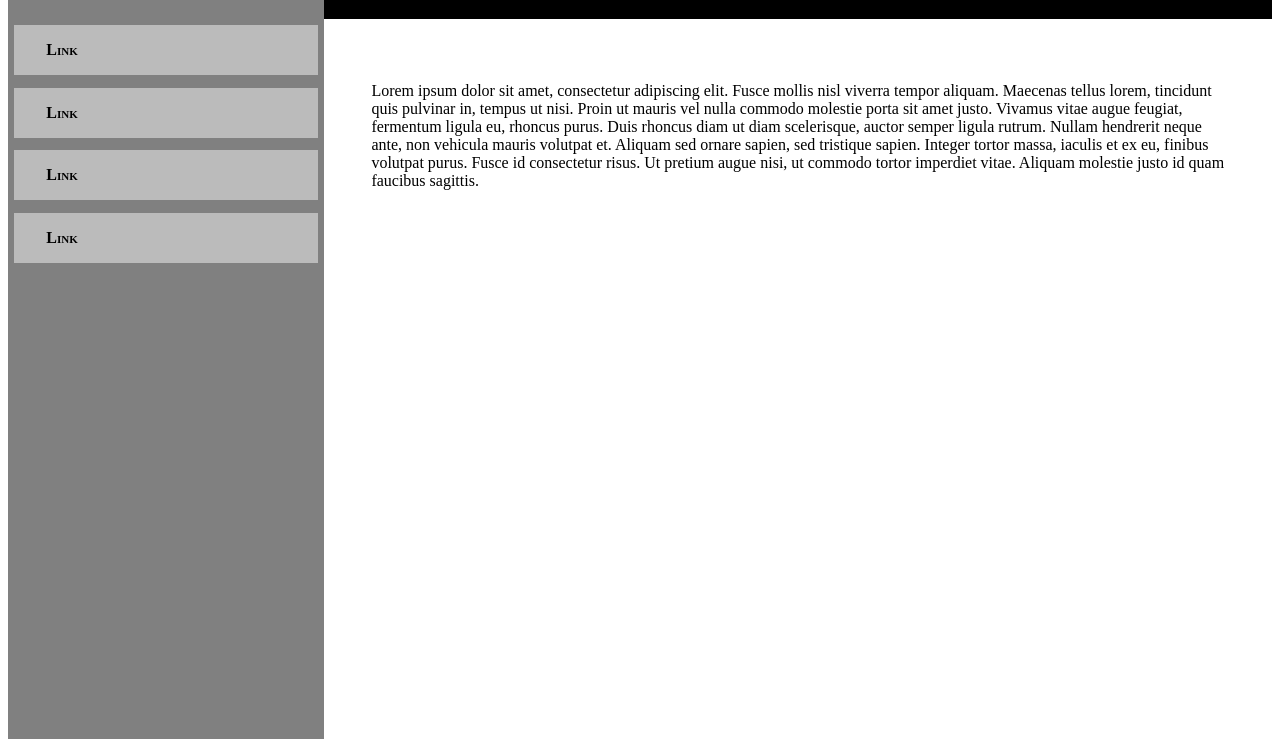
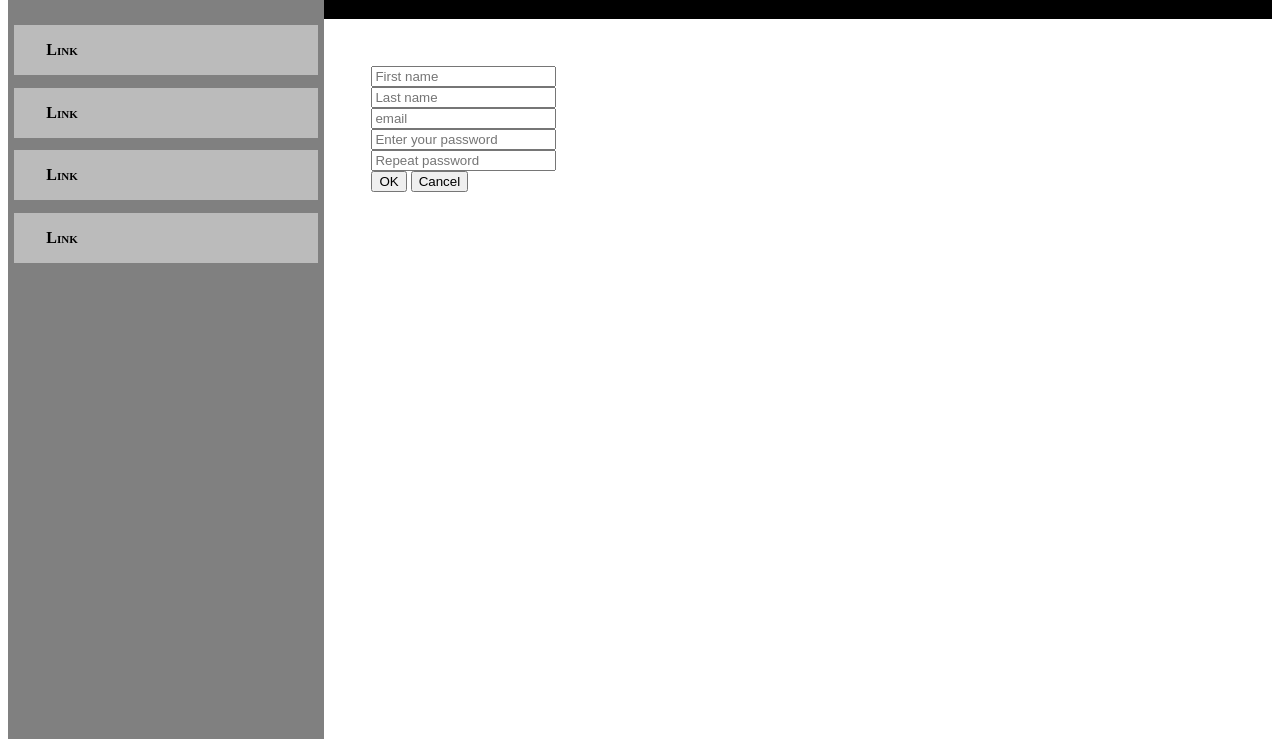
Before and after one commit to KristinaNikolic/mathos-zadatak-osnovecss, a plain HTML site: page root/index.html in a window 1280 px wide. Shown: the part 69-816 px from the top of the page. Drawn offline with Linux system fonts and the light colour scheme.

Commit message:
added form to index.html

```diff
--- a/root/index.html
+++ b/root/index.html
@@ -23,14 +23,15 @@
 				</ul>
 			</nav>
 			<main class="main">
-				<p>Lorem ipsum dolor sit amet, consectetur adipiscing elit. Fusce mollis nisl viverra
-				tempor aliquam. Maecenas tellus lorem, tincidunt quis pulvinar in, tempus ut nisi. Proin
-				ut mauris vel nulla commodo molestie porta sit amet justo. Vivamus vitae augue feugiat,
-				fermentum ligula eu, rhoncus purus. Duis rhoncus diam ut diam scelerisque, auctor semper
-				ligula rutrum. Nullam hendrerit neque ante, non vehicula mauris volutpat et. Aliquam sed
-				ornare sapien, sed tristique sapien. Integer tortor massa, iaculis et ex eu, finibus
-				volutpat purus. Fusce id consectetur risus. Ut pretium augue nisi, ut commodo tortor
-				imperdiet vitae. Aliquam molestie justo id quam faucibus sagittis.</p>
+				<div class="forma">
+					<input type="text" name="firstname" placeholder="First name"><br>
+					<input type="text" name="lastname" placeholder="Last name"><br>
+					<input type="text" name="email" placeholder="email"><br>
+					<input type="password" name="password" placeholder="Enter your password"><br>
+					<input type="password" name="reppass" placeholder="Repeat password"><br>
+					<input type="button" name="accept" value="OK">
+					<input type="button" name="decline" value="Cancel">
+				</div>
 			</main>
 		</div>
 </body>
```
